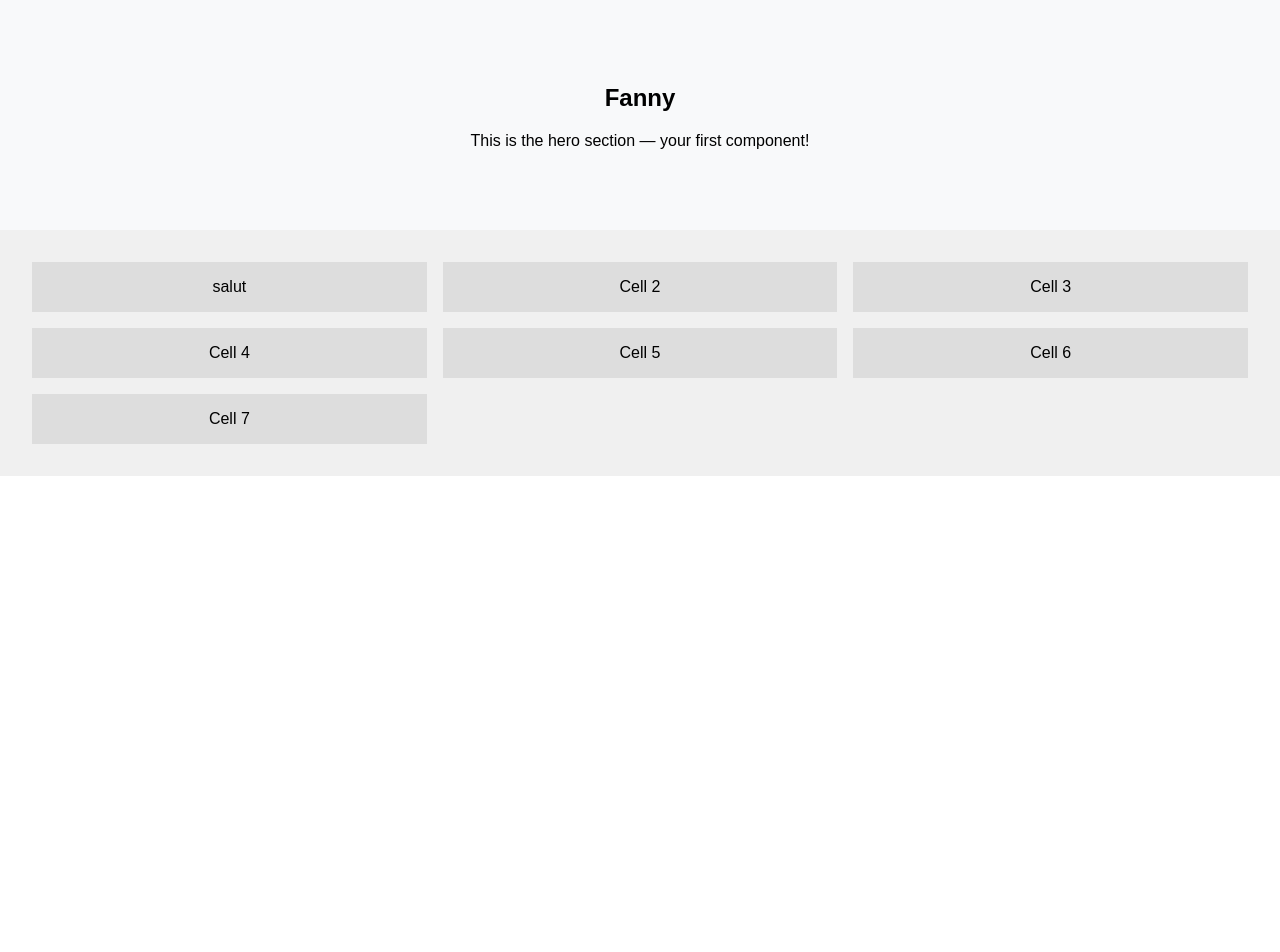
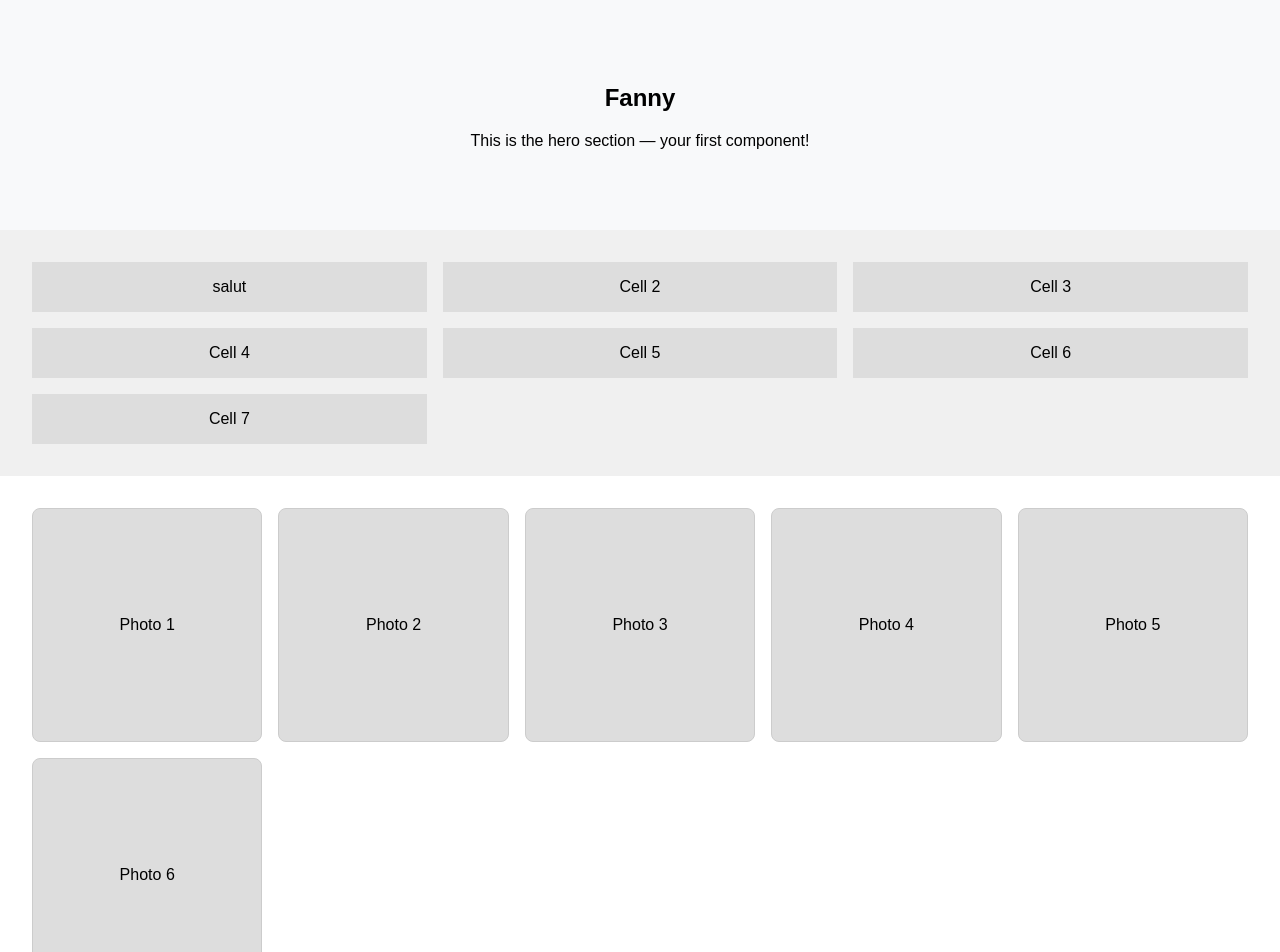
Before and after one commit to Cyb3rOguh/site_fanny, a React (Create React App) app: page / in a window 1280 px wide. Shown: the top 952 px of the page. Before the commit the page ends 800 px from the top, so only its background shows below. Built offline with nearby package versions, Linux system fonts and the light colour scheme.

Commit message:
Photo grille

```diff
--- a/src/App.tsx
+++ b/src/App.tsx
@@ -2,12 +2,14 @@
 import React from 'react';
 import Hero from './Heros';
 import Colo from './Colo';
+import Photo from './Photo';
 
 const App: React.FC = () => {
   return (
     <div className="App">
       <Hero />
       <Colo />
+      <Photo />
     </div>
   );
 };
--- /dev/null
+++ b/src/Photo.tsx
@@ -0,0 +1,37 @@
+// src/Photo.tsx
+import React from 'react';
+
+const Photo: React.FC = () => {
+  return (
+    <div style={{
+      display: 'grid',
+      gridTemplateColumns: 'repeat(auto-fit, minmax(200px, 1fr))',
+      gap: '1rem',
+      padding: '2rem',
+      backgroundColor: '#fff',
+      fontFamily: 'Arial, sans-serif'
+    }}>
+      {/* Placeholder photos */}
+      {Array.from({ length: 6 }).map((_, i) => (
+        <div
+          key={i}
+          style={{
+            backgroundColor: '#ddd',
+            padding: '1rem',
+            textAlign: 'center',
+            height: '200px',
+            display: 'flex',
+            alignItems: 'center',
+            justifyContent: 'center',
+            border: '1px solid #ccc',
+            borderRadius: '8px'
+          }}
+        >
+          Photo {i + 1}
+        </div>
+      ))}
+    </div>
+  );
+};
+
+export default Photo;
```
